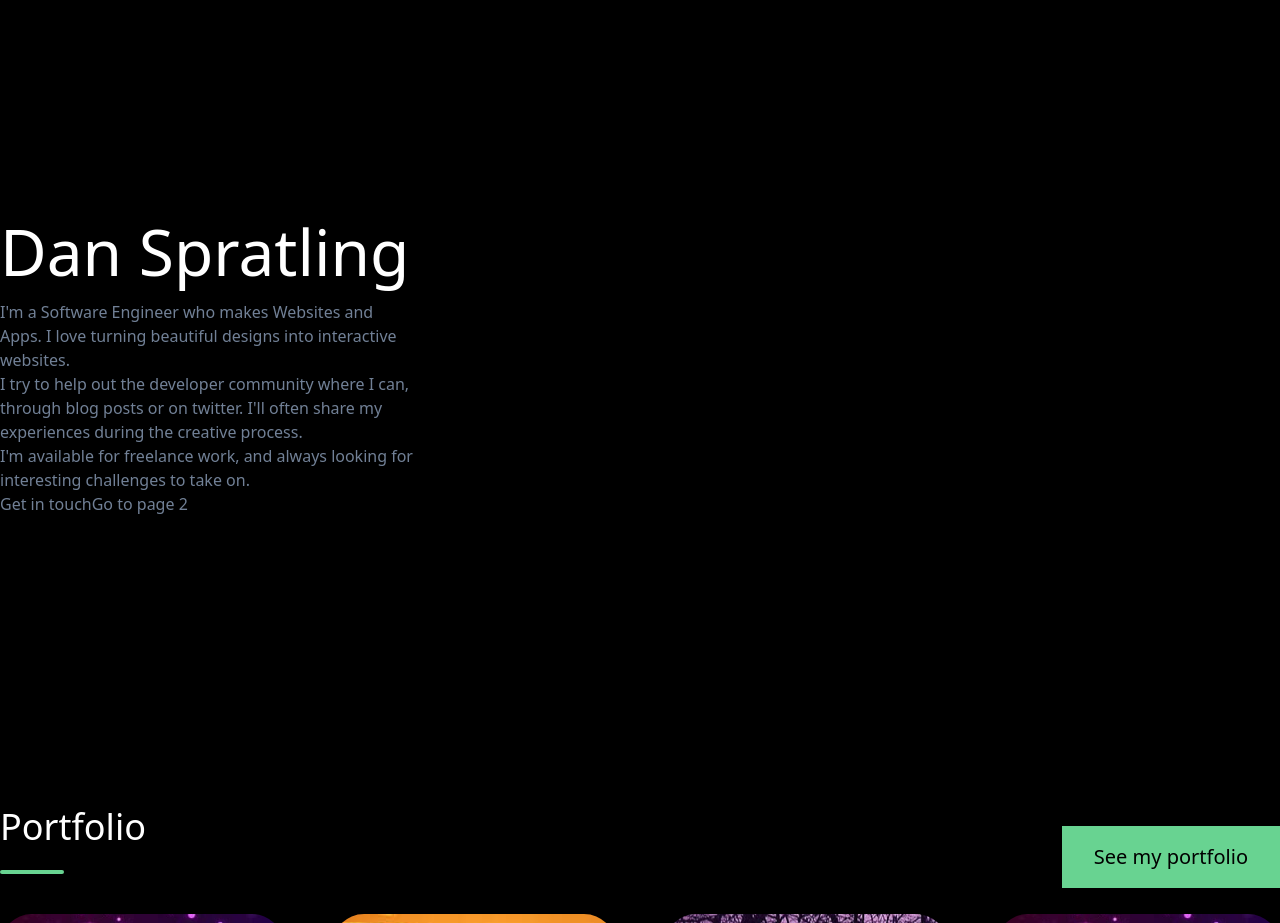
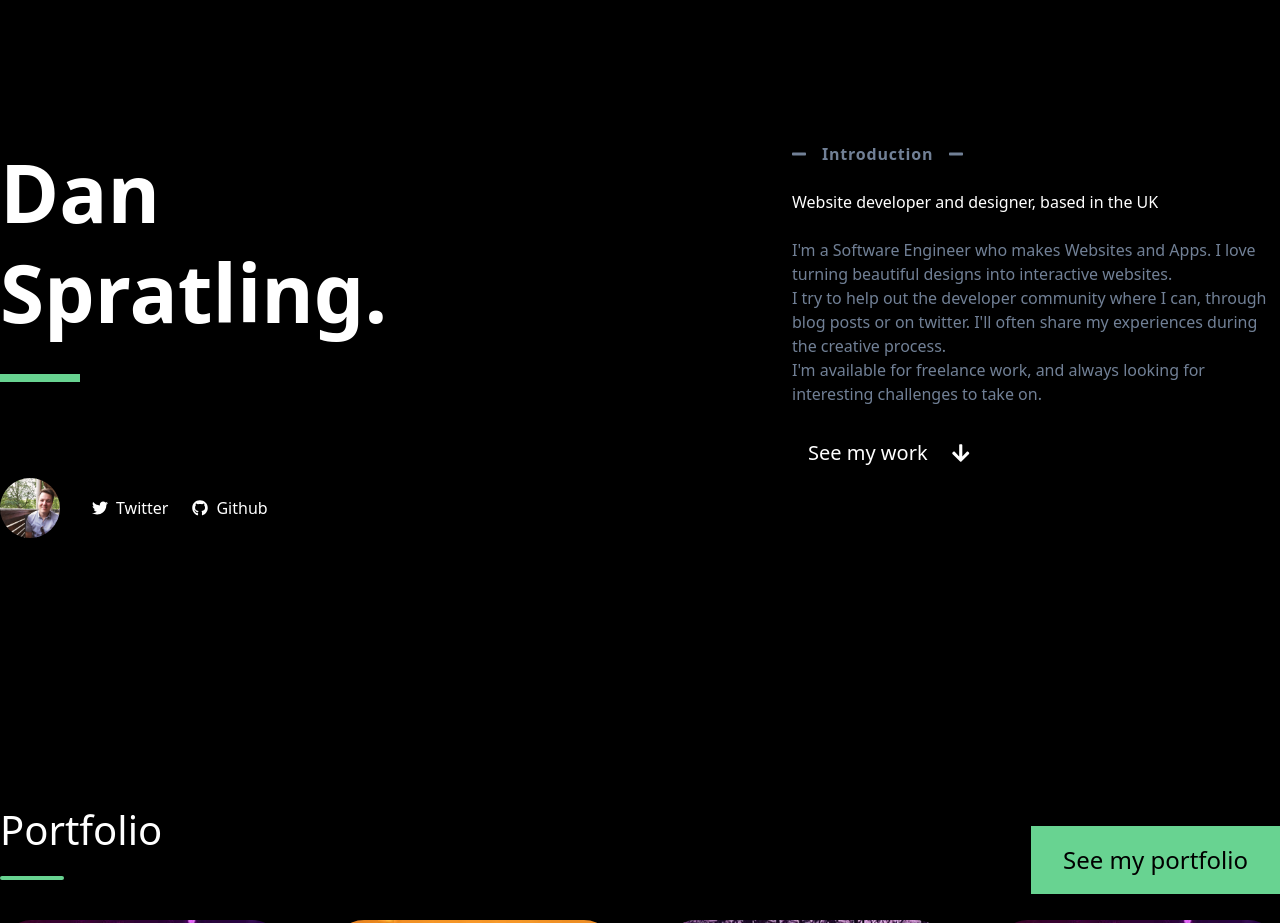
Before and after one commit to danspratling/portfolio-2019, a Gatsby site in the folder web/: page / in a window 1280 px wide. Shown: the top 923 px of the page. Built offline with nearby package versions, Linux system fonts and the light colour scheme; Gatsby itself is replaced by a stand-in of ours.

Commit message:
Updates portfolio & intro

```diff
--- a/web/gatsby-config.js
+++ b/web/gatsby-config.js
@@ -1,8 +1,14 @@
+const path = require(`path`)
+
 module.exports = {
   siteMetadata: {
     title: `Gatsby Default Starter`,
     description: `Kick off your next, great Gatsby project with this default starter. This barebones starter ships with the main Gatsby configuration files you might need.`,
     author: `@gatsbyjs`,
+    socials: {
+      twitter: `https://twitter.com/dan_spratling`,
+      github: `https://github.com/danspratling`,
+    },
   },
   plugins: [
     `gatsby-plugin-react-helmet`,
@@ -17,6 +23,13 @@ module.exports = {
         ],
       },
     },
+    {
+      resolve: `gatsby-source-filesystem`,
+      options: {
+        name: `images`,
+        path: path.join(__dirname, `src`, `images`),
+      },
+    },
     // this (optional) plugin enables Progressive Web App + Offline functionality
     // To learn more, visit: https://gatsby.dev/offline
     // `gatsby-plugin-offline`,
--- a/web/package.json
+++ b/web/package.json
@@ -6,6 +6,7 @@
   "author": "Kyle Mathews <mathews.kyle@gmail.com>",
   "dependencies": {
     "@fortawesome/fontawesome-svg-core": "^1.2.28",
+    "@fortawesome/free-brands-svg-icons": "^5.13.0",
     "@fortawesome/free-solid-svg-icons": "^5.13.0",
     "@fortawesome/react-fontawesome": "^0.1.9",
     "gatsby": "^2.19.45",
@@ -13,6 +14,7 @@
     "gatsby-plugin-react-helmet": "^3.1.24",
     "gatsby-plugin-sass": "^2.2.1",
     "gatsby-plugin-sharp": "^2.5.3",
+    "gatsby-source-filesystem": "^2.2.2",
     "gatsby-transformer-sharp": "^2.4.2",
     "node-sass": "^4.13.1",
     "react": "^16.12.0",
--- /dev/null
+++ b/web/src/components/SectionTitle.js
@@ -0,0 +1,13 @@
+import React from 'react'
+import { FontAwesomeIcon } from '@fortawesome/react-fontawesome'
+import { faMinus } from '@fortawesome/free-solid-svg-icons'
+
+const SectionTitle = ({ children }) => (
+  <p className="tracking-wider text-gray-600 font-bold mb-6">
+    <FontAwesomeIcon icon={faMinus} className="mr-4" />
+    {children}
+    <FontAwesomeIcon icon={faMinus} className="ml-4" />
+  </p>
+)
+
+export default SectionTitle
--- /dev/null
+++ b/web/src/components/Social.js
@@ -0,0 +1,54 @@
+import React from 'react'
+import { StaticQuery, graphql, useStaticQuery } from 'gatsby'
+import Image from 'gatsby-image'
+import { FontAwesomeIcon } from '@fortawesome/react-fontawesome'
+import { faTwitter, faGithub } from '@fortawesome/free-brands-svg-icons'
+
+const Social = () => {
+  const data = useStaticQuery(graphql`
+    query {
+      file(relativePath: { eq: "avatar.jpg" }) {
+        childImageSharp {
+          fixed(width: 60, height: 60) {
+            ...GatsbyImageSharpFixed
+          }
+        }
+      }
+      site {
+        siteMetadata {
+          socials {
+            twitter
+            github
+          }
+        }
+      }
+    }
+  `)
+
+  return (
+    <div className="my-10 text-white flex items-center">
+      <Image
+        fixed={data.file.childImageSharp.fixed}
+        className="rounded-full mr-8"
+      />
+      <a
+        href={data.site.siteMetadata.socials.twitter}
+        className="pr-4"
+        target="_blank"
+      >
+        <FontAwesomeIcon icon={faTwitter} className="mr-2" />
+        <span className="mr-2">Twitter</span>
+      </a>
+      <a
+        href={data.site.siteMetadata.socials.github}
+        className="pr-4"
+        target="_blank"
+      >
+        <FontAwesomeIcon icon={faGithub} className="mr-2" />
+        <span className="mr-2">Github</span>
+      </a>
+    </div>
+  )
+}
+
+export default Social
--- a/web/src/components/index.js
+++ b/web/src/components/index.js
@@ -3,5 +3,7 @@ import Header from './Header'
 import Layout from './Layout'
 import Portfolio from './Portfolio'
 import SEO from './SEO'
+import SectionTitle from './SectionTitle'
+import Social from './Social'
 
-export { Footer, Header, Layout, Portfolio, SEO }
+export { Footer, Header, Layout, Portfolio, SEO, SectionTitle, Social }
--- a/web/src/pages/index.js
+++ b/web/src/pages/index.js
@@ -1,22 +1,40 @@
 import React from 'react'
 import { Link } from 'gatsby'
+import { FontAwesomeIcon } from '@fortawesome/react-fontawesome'
+import { faArrowDown, faMinus } from '@fortawesome/free-solid-svg-icons'
 
 import {
   Layout,
   Portfolio,
   // SEO
+  SectionTitle,
+  Social,
 } from '../components'
 
 const IndexPage = () => (
   <Layout>
     {/* <SEO title="Home" /> */}
 
-    <section className="min-h-screen bg-black flex items-center pt-20 pb-40">
+    <section
+      id="intro"
+      className="min-h-screen bg-black flex items-center pt-20 pb-40"
+    >
       <div className="container mx-auto">
-        <div className="grid grid-cols-3 gap-4">
-          <div className="col-span-1">
-            <h1 className="text-6xl text-white">Dan Spratling</h1>
-            {/* <h2 class="text-5xl">Developer, Designer, Writer</h2> */}
+        <div className="grid grid-cols-5 gap-10">
+          <div className="col-span-3">
+            <h1 className="text-6xl leading-tight text-white font-semibold">
+              Dan
+              <br />
+              Spratling.
+            </h1>
+            <span className="block mt-8 mb-24 w-20 h-2 bg-green-400" />
+            <Social />
+          </div>
+          <div className="col-span-2">
+            <SectionTitle>Introduction</SectionTitle>
+            <h2 class="text-3xl text-white mb-6">
+              Website developer and designer, based in the UK
+            </h2>
             <div className="text-gray-600">
               <p>
                 I'm a Software Engineer who makes Websites and Apps. I love
@@ -31,15 +49,19 @@ const IndexPage = () => (
                 I'm available for freelance work, and always looking for
                 interesting challenges to take on.
               </p>
-              <button>Get in touch</button>
-              <Link to="/page-2/">Go to page 2</Link>
+              <Link
+                to="#projects"
+                className="block text-lg text-white mx-4 my-8 hover:text-green-400 transition duration-200 hover:underline"
+              >
+                See my work
+                <FontAwesomeIcon icon={faArrowDown} className="ml-6" />
+              </Link>
             </div>
           </div>
-          <div className="col-span-2">The other column</div>
         </div>
       </div>
     </section>
-    <section className="min-h-screen bg-black py-30">
+    <section id="projects" className="min-h-screen bg-black py-30">
       <div className="container mx-auto">
         <div className="grid grid-cols-3">
           <div className="col-span-2">
--- a/web/tailwind.config.js
+++ b/web/tailwind.config.js
@@ -1,5 +1,17 @@
 module.exports = {
   theme: {
+    fontSize: {
+      xs: '.75rem',
+      sm: '.875rem',
+      base: '1rem',
+      lg: '1.125rem',
+      lg: '1.25rem',
+      xl: '1.5rem',
+      '2xl': '2rem',
+      '4xl': '2.5rem',
+      '5xl': '3.5rem',
+      '6xl': '5rem',
+    },
     flex: {
       none: 'none',
       inherit: 'inherit',
@@ -42,6 +54,7 @@ module.exports = {
     flex: ['responsive', 'hover'],
     width: ['responsive', 'hover'],
     minWidth: ['responsive', 'hover'],
+    margin: ['responsive', 'hover'],
   },
   plugins: [],
 }
```
Also changed, not shown: web/src/images/avatar.jpg (added), 2 other files.
